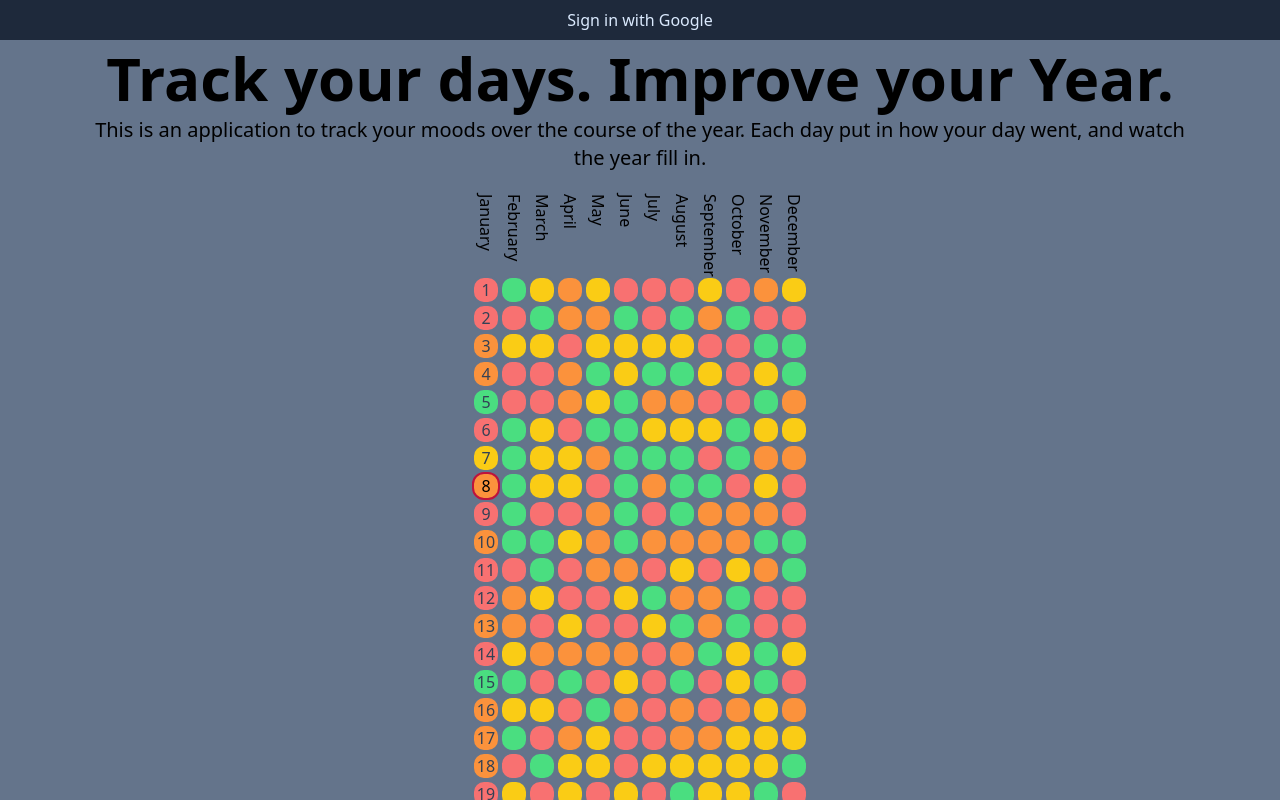
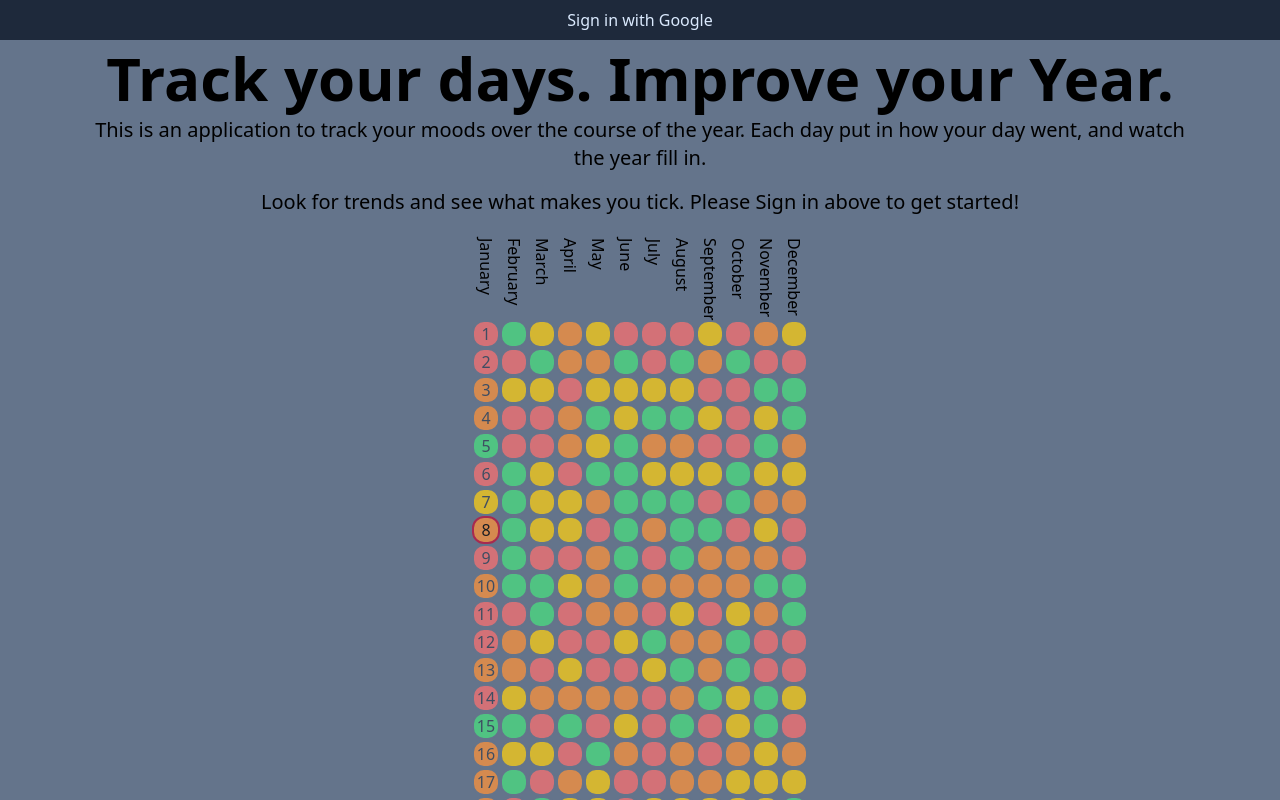
Before and after one commit to mysticfalconvt/Mood-Tracker, a Next.js app: page / in a window 1280 px wide. Shown: the top 800 px of the page. Built offline with nearby package versions, Linux system fonts and the light colour scheme; no server answers.

Commit message:
not signed in working.  Need to add signed in user

```diff
--- a/components/EditDayModal.js
+++ b/components/EditDayModal.js
@@ -12,10 +12,10 @@ export default function EditDayModal({ year, setYear, day, month, buttonClasses,
         setIsOpen(!isOpen);
     }
 
-    console.log(editable)
+    // console.log(editable)
 
     const handleChange = (e) => {
-        console.log(e.target.value)
+        // console.log(e.target.value)
         let updatedYear = { ...year };
         const monthNumber = month.toLowerCase().indexOf("jan") === 0 ? 0 : month.toLowerCase().indexOf("feb") === 0 ? 1 : month.toLowerCase().indexOf("mar") === 0 ? 2 : month.toLowerCase().indexOf("apr") === 0 ? 3 : month.toLowerCase().indexOf("may") === 0 ? 4 : month.toLowerCase().indexOf("jun") === 0 ? 5 : month.toLowerCase().indexOf("jul") === 0 ? 6 : month.toLowerCase().indexOf("aug") === 0 ? 7 : month.toLowerCase().indexOf("sep") === 0 ? 8 : month.toLowerCase().indexOf("oct") === 0 ? 9 : month.toLowerCase().indexOf("nov") === 0 ? 10 : month.toLowerCase().indexOf("dec") === 0 ? 11 : 0;
         updatedYear.months[monthNumber].days[day.date - 1].value = e.target.value;
--- a/components/NewUserView.js
+++ b/components/NewUserView.js
@@ -10,7 +10,8 @@ export default function NewUserView(req, res) {
             <h1 className="text-2xl font-bold md:text-4xl lg:text-6xl">
                 Track your days.  Improve your Year.
             </h1>
-            <p className='text-xl m-2'>This is an application to track your moods over the course of the year.  Each day put in how your day went, and watch the year fill in.  </p>
+            <p className='text-xl m-2'>This is an application to track your moods over the course of the year.  Each day put in how your day went, and watch the year fill in.   </p>
+            <p className='text-xl m-2'>Look for trends and see what makes you tick.  Please Sign in above to get started!</p>
             <section
                 className='flex justify-start items-start '
             >
--- a/components/YearlyChart.js
+++ b/components/YearlyChart.js
@@ -54,6 +54,8 @@ export function DisplayDays({ days, isCurrentMonth, currentMonth, year, setYear,
                     rounded-xl
                     ${color}
                     ${borderColor}
+                    opacity-75
+                    hover:opacity-100
                     `;
                 const dayClasses = `
                     text-center
@@ -73,12 +75,12 @@ export function DisplayDays({ days, isCurrentMonth, currentMonth, year, setYear,
 }
 
 export default function YearlyChart({ yearData }) {
-    console.log("YearlyChart");
+    // console.log("YearlyChart");
     const blankYear = createBlankYear();
     const [year, setYear] = useLocalStorageState("year", blankYear);
     useEffect(() => {
         if (year === blankYear || year === undefined) {
-            console.log("blankYear");
+            // console.log("blankYear");
             setYear(blankYear);
         }
         return () => {
```
